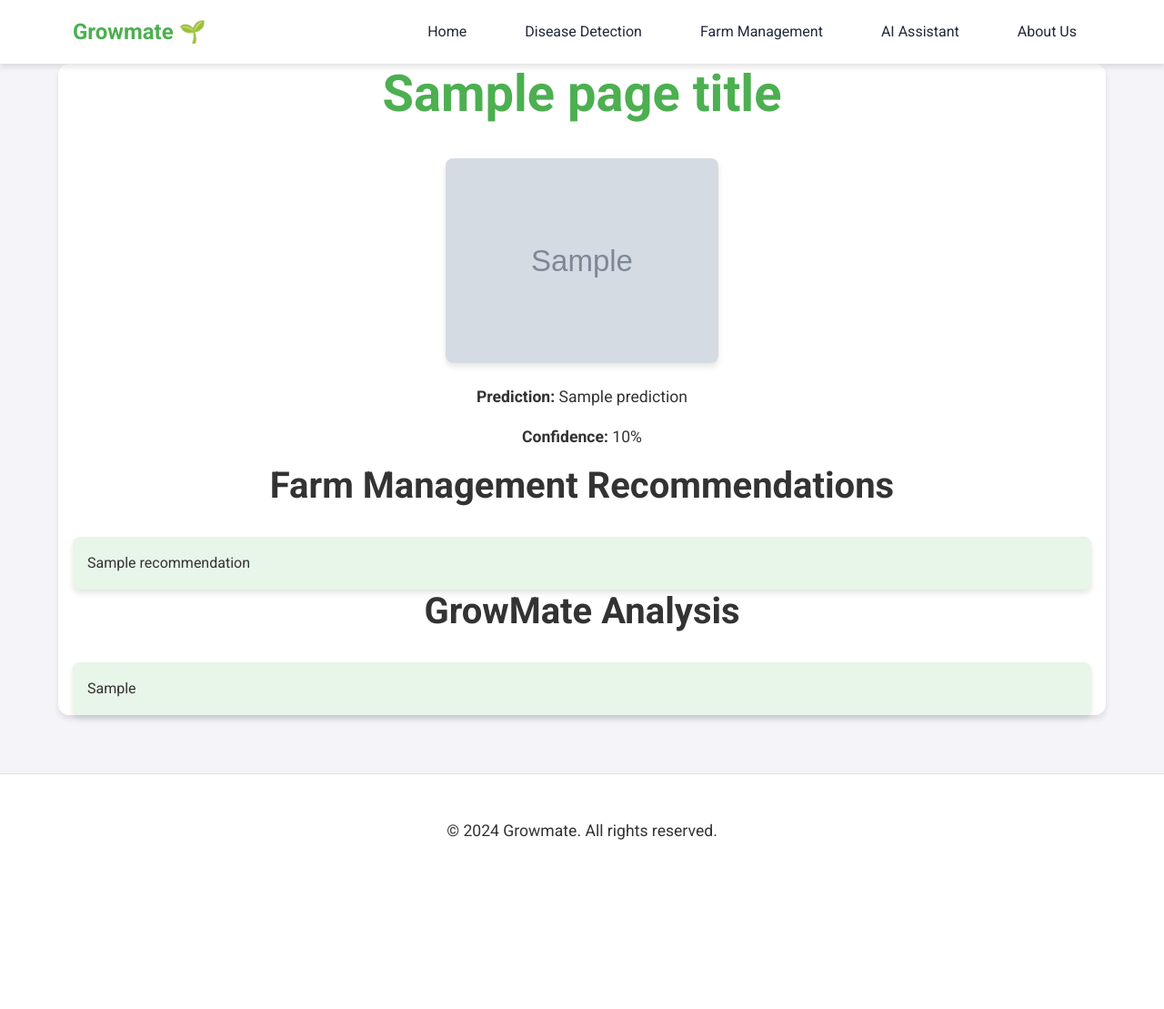
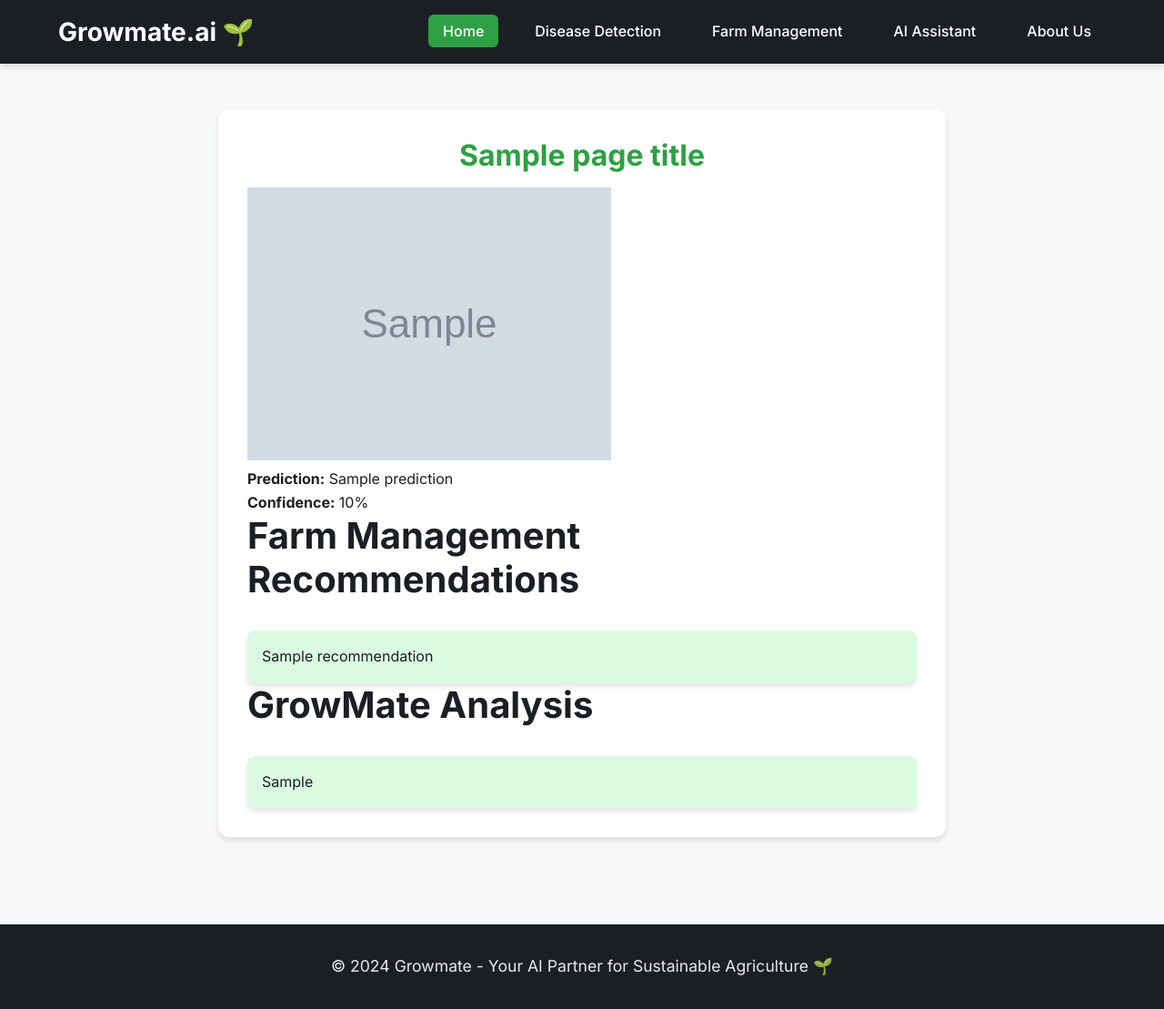
Before and after one commit to harisaran2022/GrowMate, a Flask app: template templates/result.html in a window 1280 px wide. Shown: the whole page at 91% size. Before the commit the page ends 923 px from the top, so only its background shows below. Run offline with Flask 3, Linux system fonts and the light colour scheme; the template is opened without the code that fills it: most values are stand-ins (such as "Sample title", 1, 10 or a date in 2020); grey boxes marked "Sample" are stand-in pictures; some libraries are stand-ins or nearby versions.

Commit message:
Update result.html

```diff
--- a/templates/result.html
+++ b/templates/result.html
@@ -5,165 +5,245 @@
     <meta name="viewport" content="width=device-width, initial-scale=1.0">
     <title>Growmate - Results</title>
     <link rel="stylesheet" href="{{ url_for('static', filename='css/styles.css') }}">
-    <link href="https://fonts.googleapis.com/css2?family=Roboto:wght@300;400;700&display=swap" rel="stylesheet">
+    <link href="https://fonts.googleapis.com/css2?family=Inter:wght@300;400;500;600;700&display=swap" rel="stylesheet">
     <style>
         :root {
-            --primary-color: #4CAF50;
-            --primary-dark: #3d8c40;
-            --secondary-color: #81C784;
-            --accent-color: #E8F5E9;
-            --danger-color: #ff6b6b;
+            --brand-green: #2EA043;
+            --dark-green: #216E2E;
+            --light-green: #3FB950;
+            --accent-green: #DAFBE1;
+            --black: #1B1F24;
+            --dark-gray: #2D333B;
+            --light-gray: #F6F8FA;
             --white: #ffffff;
-            --text-color: #333333;
-            --bg-color: #f4f4f9;
-            --border-color: #e0e0e0;
             --shadow: 0 4px 6px rgba(0, 0, 0, 0.1);
             --transition: all 0.3s ease;
             --container-width: 1200px;
         }
 
-        body {
-            font-family: 'Roboto', sans-serif;
-            background-color: var(--bg-color);
-            color: var(--text-color);
-            line-height: 1.6;
+        * {
             margin: 0;
             padding: 0;
+            box-sizing: border-box;
+            scroll-behavior: smooth;
         }
 
-        /* Navbar Styles */
-        nav {
-            background-color: var(--white);
-            box-shadow: var(--shadow);
-            padding: 1rem 0;
+        body {
+            font-family: 'Inter', sans-serif;
+            background-color: var(--light-gray);
+            color: var(--black);
+            line-height: 1.6;
         }
 
-        .container {
+        .navbar {
+            background: var(--black);
+            box-shadow: var(--shadow);
+            position: fixed;
+            top: 0;
+            left: 0;
+            right: 0;
+            z-index: 1000;
+            padding: 0.8rem 0;
+        }
+
+        .nav-container {
             max-width: var(--container-width);
             margin: 0 auto;
-            padding: 0 1rem;
+            display: flex;
+            justify-content: space-between;
+            align-items: center;
+            padding: 0 1.5rem;
+            position: relative;
         }
 
         .logo {
-            font-size: 1.5rem;
+            font-size: 1.75rem;
             font-weight: 700;
-            color: var(--primary-color);
+            color: var(--white);
             text-decoration: none;
+            display: flex;
+            align-items: center;
+            gap: 0.5rem;
         }
 
-        ul {
+        .nav-links {
+            display: flex;
+            gap: 1.5rem;
             list-style: none;
-            display: flex;
-            justify-content: flex-end;
-            gap: 2rem;
         }
 
-        ul li a {
+        .nav-links a {
             text-decoration: none;
-            color: var(--text-color);
+            color: var(--white);
             font-weight: 500;
-            transition: var(--transition);
             padding: 0.5rem 1rem;
             border-radius: 6px;
+            transition: var(--transition);
         }
 
-        ul li a:hover {
-            background-color: var(--accent-color);
-            color: var(--primary-color);
+        .nav-links a:hover,
+        .nav-links a.active {
+            background: var(--brand-green);
+            color: var(--white);
         }
 
-        /* Main Content Styles */
-        main {
+        .nav-toggle {
+            display: none;
+            flex-direction: column;
+            gap: 6px;
+            cursor: pointer;
+            padding: 4px;
+            z-index: 1001;
+        }
+
+        .nav-toggle div {
+            width: 30px;
+            height: 2px;
+            background: var(--white);
+            transition: var(--transition);
+        }
+
+        .results-container {
             max-width: 800px;
             margin: 120px auto 2rem;
             padding: 2rem;
             background-color: var(--white);
             border-radius: 12px;
             box-shadow: var(--shadow);
-            text-align: center;
         }
 
-        h1 {
-            color: var(--primary-color);
+        .results-title {
+            font-size: 2rem;
+            text-align: center;
             margin-bottom: 1rem;
+            color: var(--brand-green);
         }
 
-        img {
+        .results-description {
+            text-align: center;
+            margin-bottom: 2rem;
+            color: var(--dark-gray);
+            font-size: 1.1rem;
+        }
+
+        .results img {
             max-width: 300px;
             margin-top: 20px;
             border-radius: 8px;
             box-shadow: var(--shadow);
         }
 
-        p {
+        .results p {
             margin: 1rem 0;
             font-size: 1.1rem;
         }
 
-        /* Markdown Content Styles */
         .markdown-content {
             text-align: left;
             margin-top: 2rem;
             padding: 1rem;
-            background-color: var(--accent-color);
+            background-color: var(--accent-green);
             border-radius: 8px;
             box-shadow: var(--shadow);
         }
 
-        /* Footer */
         footer {
-            background-color: var(--white);
+            background: var(--black);
+            color: var(--white);
             padding: 2rem 0;
             margin-top: 4rem;
-            border-top: 1px solid var(--border-color);
         }
 
-        footer p {
+        .footer-content {
+            max-width: var(--container-width);
+            margin: 0 auto;
             text-align: center;
-            color: var(--text-color);
+            padding: 0 2rem;
+            font-size: 1.1rem;
+            opacity: 0.9;
         }
 
-        /* Responsive Design */
         @media (max-width: 768px) {
-            ul {
+            .nav-toggle {
+                display: flex;
+            }
+
+            .nav-links {
+                display: none;
+                position: absolute;
+                top: 100%;
+                left: 0;
+                right: 0;
+                background: var(--black);
+                padding: 1rem;
                 flex-direction: column;
                 align-items: center;
+                border-radius: 0 0 8px 8px;
+                box-shadow: var(--shadow);
             }
 
-            ul li {
-                margin-bottom: 0.5rem;
+            .nav-links.show {
+                display: flex;
             }
 
-            main {
+            .nav-toggle.active div:nth-child(1) {
+                transform: rotate(45deg) translate(8px, 8px);
+            }
+
+            .nav-toggle.active div:nth-child(2) {
+                opacity: 0;
+            }
+
+            .nav-toggle.active div:nth-child(3) {
+                transform: rotate(-45deg) translate(8px, -8px);
+            }
+
+            .results-container {
+                margin: 100px 1rem 2rem;
                 padding: 1rem;
             }
 
-            h1 {
+            .results-title {
                 font-size: 1.5rem;
             }
 
-            p {
+            .results-description {
                 font-size: 1rem;
+            }
+        }
+
+        @media (max-width: 480px) {
+            .results-title {
+                font-size: 1.25rem;
+            }
+
+            .results-description {
+                font-size: 0.9rem;
             }
         }
     </style>
 </head>
 <body>
-    <nav>
-        <div class="container">
-            <a href="/" class="logo">Growmate 🌱</a>
-            <ul>
-                <li><a href="/">Home</a></li>
-                <li><a href="/disease-detection"class="active">Disease Detection </a></li>
-                <li><a href="/farm-management" >Farm Management </a></li>
-                <li><a href="/chatbot">AI Assistant </a></li>
-                <li><a href="/about_us">About Us </a></li>
+    <nav class="navbar">
+        <div class="nav-container">
+            <a href="/" class="logo">Growmate.ai 🌱</a>
+            <div class="nav-toggle" onclick="toggleNav(this)">
+                <div></div>
+                <div></div>
+                <div></div>
+            </div>
+            <ul class="nav-links">
+                <li><a href="/" class="active">Home</a></li>
+                <li><a href="/disease-detection">Disease Detection</a></li>
+                <li><a href="/farm-management">Farm Management</a></li>
+                <li><a href="/chatbot">AI Assistant</a></li>
+                <li><a href="/about_us">About Us</a></li>
             </ul>
         </div>
     </nav>
 
-    <main class="container">
-        <h1>{{ page_title }}</h1>
+    <main class="results-container">
+        <h1 class="results-title">{{ page_title }}</h1>
         {% if image_url %}
         <img src="{{ image_url }}" alt="Uploaded Image">
         {% endif %}
@@ -186,9 +266,17 @@
     </main>
 
     <footer>
-        <div class="container">
-            <p>&copy; 2024 Growmate. All rights reserved.</p>
+        <div class="footer-content">
+            <p>&copy; 2024 Growmate - Your AI Partner for Sustainable Agriculture 🌱</p>
         </div>
     </footer>
+
+    <script>
+        function toggleNav(element) {
+            const navLinks = document.querySelector('.nav-links');
+            navLinks.classList.toggle('show');
+            element.classList.toggle('active');
+        }
+    </script>
 </body>
 </html>
```
